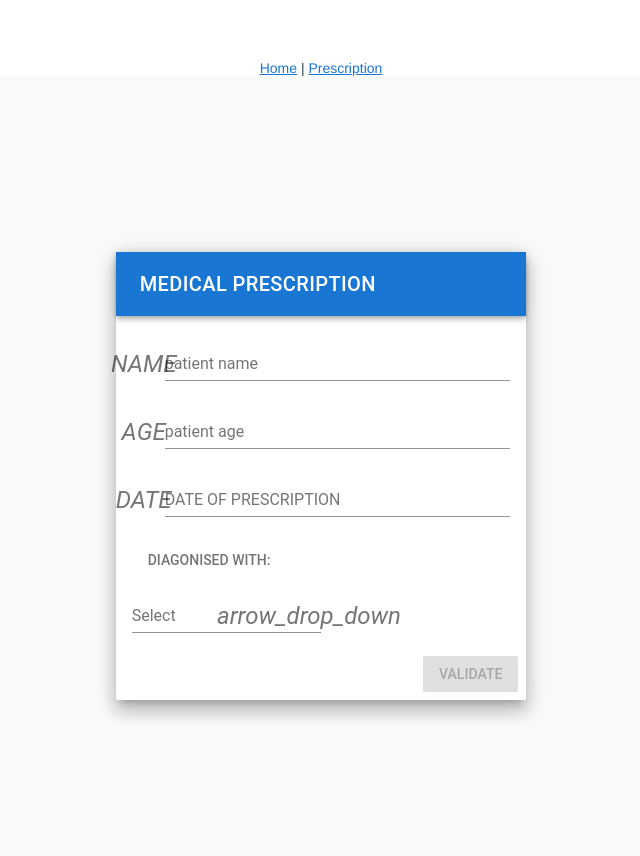
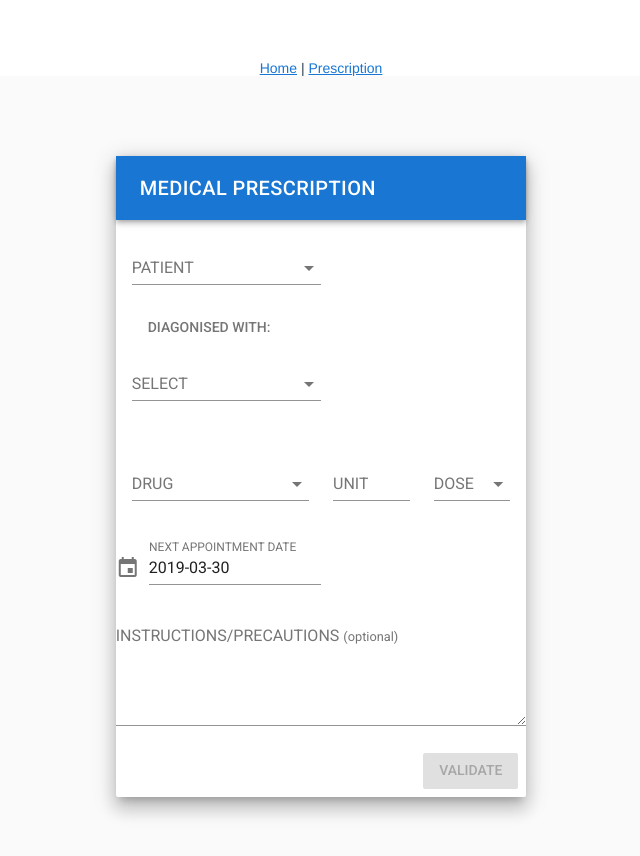
Before and after one commit to caldenrodrigues/HealthCare, a Vue app in the folder web/botcare/: page /#/prescription in a window 1280 px wide. Shown: the top 856 px of the page, without its empty margins (319-959 px from the left). Built offline with nearby package versions, Linux system fonts and the light colour scheme.

Commit message:
final prescription

```diff
--- a/web/botcare/src/App.vue
+++ b/web/botcare/src/App.vue
@@ -1,6 +1,9 @@
 <template>
   <div id="app">
     <div id="nav">
+      <head>
+  <link href='https://fonts.googleapis.com/css?family=Roboto:100,300,400,500,700,900|Material+Icons' rel="stylesheet">
+</head>
       <router-link to="/">Home</router-link> |
       <router-link to="/prescription">Prescription</router-link>
     </div>
--- a/web/botcare/src/components/prescription.vue
+++ b/web/botcare/src/components/prescription.vue
@@ -15,44 +15,92 @@
                 </v-toolbar>
                 <v-card-text>
                     <v-text-field
-                    prepend-icon="NAME"
-                    label="patient name"
-                    type="text"
-                    v-model="id"
-                    :rules="idRules"
-                    required>
-                    </v-text-field>
-                    <v-text-field
-                    prepend-icon="AGE"
-                    label="patient age"
-                    type="text"
-                    v-model="password"
-                    :rules="passwordRules"
-                    required>
-                    </v-text-field>
-                    <v-text-field
-                    prepend-icon="DATE"
-                    label="DATE OF PRESCRIPTION"
-                    type="text"
-                    v-model="password"
-                    :rules="passwordRules"
-                    required>
-                    </v-text-field>
+
+                                           <v-flex xs12 sm6 d-flex>
+                                    <v-select
+                                      :items="patients"
+                                      label="PATIENT"
+                                    ></v-select>
+                                  </v-flex>
+
+
                     <v-flex xs6>
         <v-subheader>DIAGONISED WITH:</v-subheader>
       </v-flex>
-      <v-flex xs6>
-        <v-select
-          v-model="e1"
-          :items="states"
-          menu-props="auto"
-          label="Select"
-          hide-details
+      <v-flex xs12 sm6  d-flex>
+<v-select
+ :items="dieases"
+ label="SELECT"
+></v-select>
+</v-flex>
 
-          single-line
-        ></v-select>
-      </v-flex>
+
                 </v-card-text>
+ <v-container fluid grid-list-xl>
+   <v-layout wrap align-center>
+                <v-flex xs12 sm6 d-flex>
+         <v-select
+           :items="drugs"
+           label="DRUG"
+         ></v-select>
+       </v-flex>
+       <v-flex xs12 sm6 md3>
+            <v-text-field
+              label="UNIT"
+            ></v-text-field>
+          </v-flex>
+
+
+                       <v-flex xs12 sm6 md3 d-flex>
+                <v-select
+                  :items="doses"
+                  label="DOSE"
+                ></v-select>
+              </v-flex>
+
+ </v-layout>
+    </v-container>
+    <v-flex xs12 sm6>
+     <v-menu
+       ref="menu"
+       v-model="menu"
+       :close-on-content-click="false"
+       :nudge-right="40"
+       :return-value.sync="date"
+       lazy
+       transition="scale-transition"
+       offset-y
+       full-width
+       min-width="290px"
+     >
+       <template v-slot:activator="{ on }">
+         <v-text-field
+           v-model="date"
+           label="NEXT APPOINTMENT DATE"
+           prepend-icon="event"
+           readonly
+           v-on="on"
+         ></v-text-field>
+       </template>
+       <v-date-picker v-model="date" no-title scrollable>
+         <v-spacer></v-spacer>
+         <v-btn flat color="primary" @click="menu = false">Cancel</v-btn>
+         <v-btn flat color="primary" @click="$refs.menu.save(date)">OK</v-btn>
+       </v-date-picker>
+     </v-menu>
+   </v-flex>
+   <v-flex xs12>
+                 <v-textarea
+
+
+                 >
+                   <template v-slot:label>
+                     <div>
+                       INSTRUCTIONS/PRECAUTIONS <small>(optional)</small>
+                     </div>
+                   </template>
+                 </v-textarea>
+               </v-flex>
                 <v-card-actions>
                   <v-spacer></v-spacer>
                   <v-btn
@@ -76,13 +124,15 @@ name: 'Prescription',
 
 data () {
 return {
- e1: 'SELECT',
- items: [
-          { text: 'State 1' },
-        ],
-        states: [
-          'FACTURE', 'CATARACT'
-        ]
+  patients: ['pratik','calden','shadrak','rajasi'],
+dieases: ['CATARACT','FACTURE'],
+        drugs: ['crocin', 'cyclopan', 'combiflam', 'ocaset'],
+        doses: ['once','twice','thrice'],
+        date: new Date().toISOString().substr(0, 10),
+     menu: false,
+     modal: false,
+     menu2: false,
+
 }
 }
 }
```
